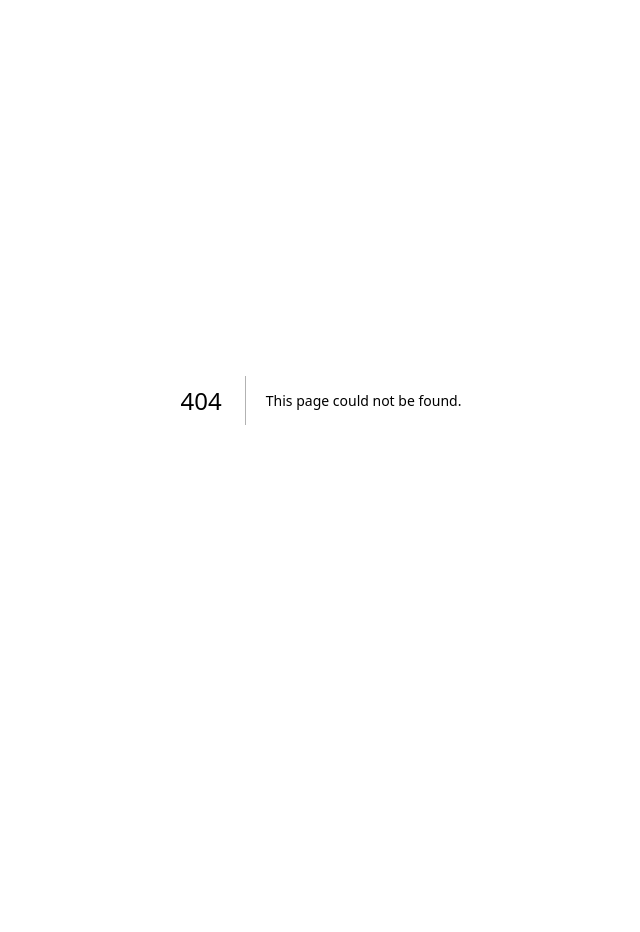
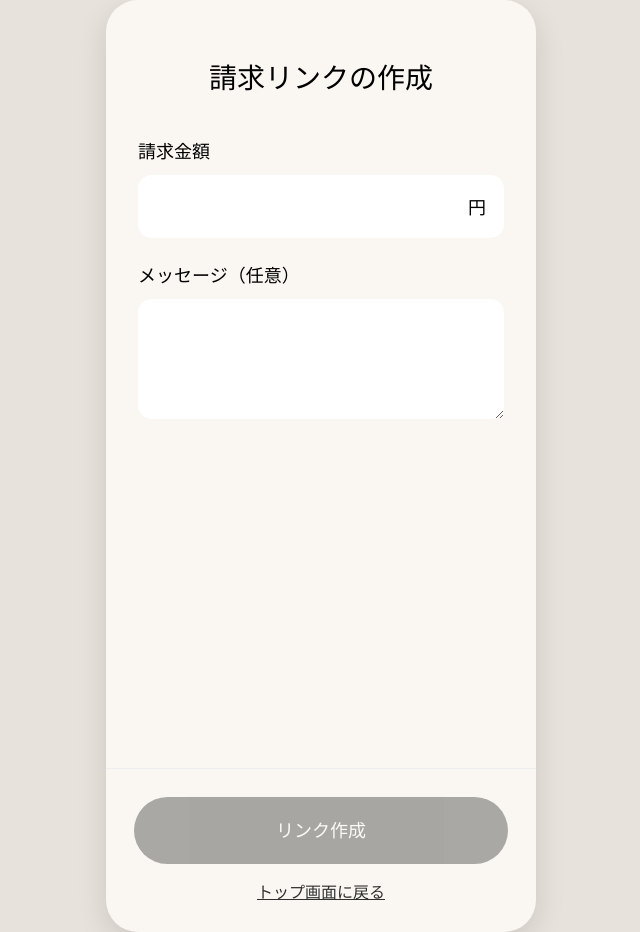
Before and after one commit to szknuts/trss, a Next.js app: page /invoice in a window 1280 px wide. Before the commit this address had no page. Shown: the whole page, without its empty margins (319-959 px from the left). Before the commit the page ends 800 px from the top, so only its background shows below. Built offline with nearby package versions, Linux system fonts and the light colour scheme.

Commit message:
リンク画面作成

```diff
--- /dev/null
+++ b/src/app/invoice/page.tsx
@@ -0,0 +1,223 @@
+"use client";
+
+import { useState } from "react";
+import Link from "next/link";
+
+export default function InvoicePage() {
+  const [amount, setAmount] = useState("");
+  const [message, setMessage] = useState("");
+  const [isEditingAmount, setIsEditingAmount] = useState(false);
+
+  const [createdLink, setCreatedLink] = useState<string | null>(null);
+
+  const createdBy = "keita";
+  const createdAt = new Date().toISOString();
+
+  const isDisabled = !amount || Number(amount) <= 0;
+
+  const handleCreateLink = () => {
+    const params = new URLSearchParams({
+      amount,
+      message,
+      createdBy,
+      createdAt,
+    });
+
+    const link = `${window.location.origin}/link_to_pay?${params.toString()}`;
+    setCreatedLink(link);
+
+  };
+
+  const handleCopy = async () => {
+    if (!createdLink) return;
+    await navigator.clipboard.writeText(createdLink);
+    alert("リンクをコピーしました");
+  };
+
+  return (
+    <div style={styles.outer}>
+      <div style={styles.phone}>
+        <div style={styles.screen}>
+          <main style={styles.container}>
+            <h1 style={styles.title}>請求リンクの作成</h1>
+
+            {/* 請求金額 */}
+            <label style={styles.label}>請求金額</label>
+            <div style={styles.amountWrapper}>
+              <input
+                type="text"
+                inputMode="numeric"
+                value={amount}
+                onFocus={() => setIsEditingAmount(true)}
+                onBlur={() => setIsEditingAmount(false)}
+                onChange={(e) => {
+                  const value = e.target.value.replace(/[^0-9]/g, "");
+                  setAmount(value);
+                }}
+                style={{
+                  ...styles.amountInput,
+                  textAlign:
+                    isEditingAmount || amount === "" ? "left" : "center",
+                }}
+              />
+              <span style={styles.yen}>円</span>
+            </div>
+
+            {/* メッセージ */}
+            <label style={styles.label}>メッセージ（任意）</label>
+            <textarea
+              value={message}
+              onChange={(e) => setMessage(e.target.value)}
+              style={styles.textarea}
+            />
+
+            {/* 作成後表示 */}
+            {createdLink && (
+              <>
+                <p style={styles.createdTitle}>
+                  請求リンクが作成されました
+                </p>
+
+                <div style={styles.linkBox}>{createdLink}</div>
+
+                <button style={styles.copyButton} onClick={handleCopy}>
+                  リンクをコピー
+                </button>
+              </>
+            )}
+          </main>
+
+          {/* フッター */}
+          <div style={styles.footer}>
+            {!createdLink && (
+              <button
+                onClick={handleCreateLink}
+                disabled={isDisabled}
+                style={{
+                  ...styles.button,
+                  opacity: isDisabled ? 0.4 : 1,
+                }}
+              >
+                リンク作成
+              </button>
+            )}
+
+            {/* 常に表示 */}
+            <Link href="/" style={styles.backButton}>
+              トップ画面に戻る
+            </Link>
+          </div>
+        </div>
+      </div>
+    </div>
+  );
+}
+
+const styles: { [key: string]: React.CSSProperties } = {
+  outer: {
+    minHeight: "100vh",
+    backgroundColor: "#e7e2db",
+    display: "flex",
+    justifyContent: "center",
+    alignItems: "center",
+  },
+  phone: {
+    width: 430,
+    height: 932,
+    backgroundColor: "#faf7f2",
+    borderRadius: 32,
+    boxShadow: "0 10px 30px rgba(0,0,0,0.12)",
+    overflow: "hidden",
+  },
+  screen: {
+    height: "100%",
+    display: "flex",
+    flexDirection: "column",
+  },
+  container: {
+    flex: 1,
+    padding: "56px 32px 0",
+  },
+  title: {
+    fontSize: 28,
+    textAlign: "center",
+    marginBottom: 40,
+  },
+  label: {
+    fontSize: 18,
+    marginBottom: 10,
+    display: "block",
+  },
+  amountWrapper: {
+    position: "relative",
+    marginBottom: 24,
+  },
+  amountInput: {
+    width: "100%",
+    padding: "18px 52px 18px 18px",
+    borderRadius: 14,
+    backgroundColor: "#fff",
+    fontSize: 18,
+  },
+  yen: {
+    position: "absolute",
+    right: 18,
+    top: "50%",
+    transform: "translateY(-50%)",
+    fontSize: 18,
+  },
+  textarea: {
+    width: "100%",
+    padding: 18,
+    borderRadius: 14,
+    backgroundColor: "#fff",
+    minHeight: 120,
+    fontSize: 18,
+  },
+  createdTitle: {
+    marginTop: 32,
+    fontSize: 18,
+    fontWeight: 600,
+    textAlign: "center",
+  },
+  linkBox: {
+    marginTop: 24,
+    borderRadius: 20,
+    border: "1px solid #e6e2dc",
+    backgroundColor: "#fff",
+    padding: 16,
+    fontSize: 14,
+    wordBreak: "break-all",
+  },
+  copyButton: {
+    marginTop: 24,
+    width: "100%",
+    borderRadius: 9999,
+    backgroundColor: "#303030",
+    padding: 16,
+    color: "#fff",
+    fontSize: 16,
+    border: "none",
+  },
+  footer: {
+    padding: 28,
+    borderTop: "1px solid #eee",
+  },
+  button: {
+    width: "100%",
+    padding: 20,
+    backgroundColor: "#303030",
+    color: "#fff",
+    borderRadius: 9999,
+    fontSize: 18,
+    border: "none",
+  },
+  backButton: {
+    display: "block",
+    marginTop: 16,
+    textAlign: "center",
+    color: "#303030",
+    textDecoration: "underline",
+    fontSize: 16,
+  },
+};
```
